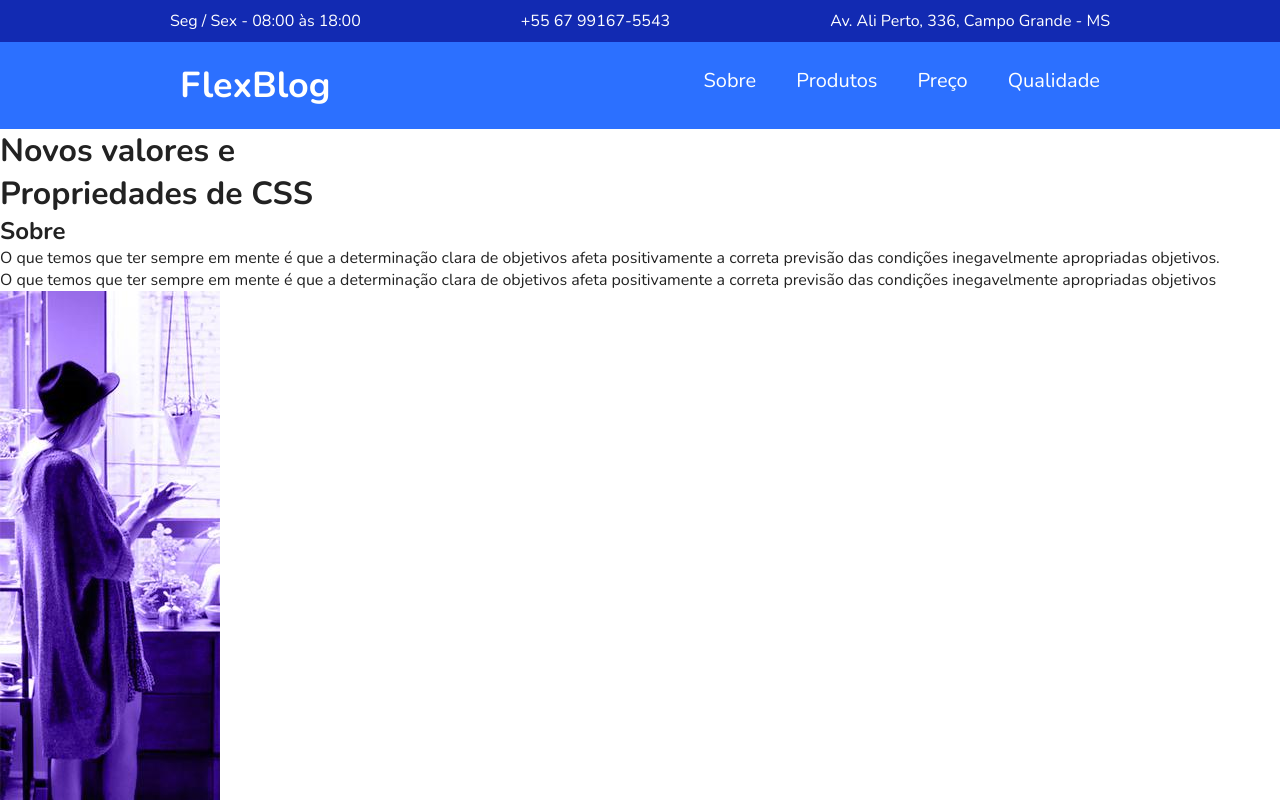
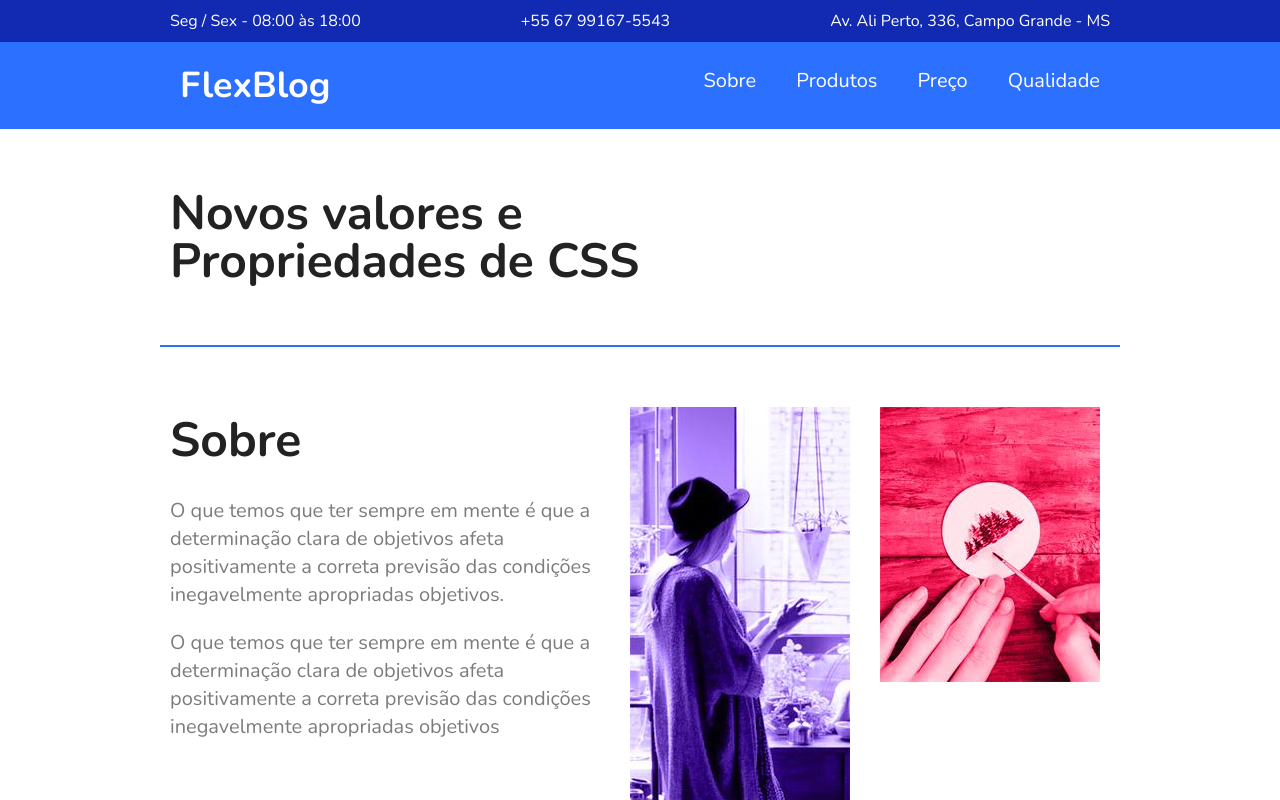
Before and after one commit to trichains/projeto-flexblog, a plain HTML site: page index.html in a window 1280 px wide. Shown: the top 800 px of the page. Drawn offline with nearby package versions, Linux system fonts and the light colour scheme.

Commit message:
css: section sobre

```diff
--- a/css/style.css
+++ b/css/style.css
@@ -88,3 +88,48 @@ img {
 .menu-nav a:hover {
   color: #122ab2;
 }
+
+/* INTRODUÇÃO */
+
+.introducao {
+  font-size: 3em;
+  line-height: 1;
+  max-width: 960px;
+  margin: 0 auto;
+  font-weight: bold;
+  padding: 60px 10px;
+}
+
+/* SOBRE */
+
+.sobre {
+  border-top: 2px solid #2c70ff;
+  border-bottom: 2px solid #2c70ff;
+  max-width: 960px;
+  margin: 0 auto;
+  padding: 60px 0;
+  display: flex;
+  flex-wrap: wrap;
+}
+
+.sobre-info {
+  flex: 2 1 300px;
+  margin: 0 10px;
+}
+
+.sobre-info h1 {
+  font-size: 3em;
+  margin-bottom: .5em;
+}
+
+.sobre-info p {
+  font-size: 1.25em;
+  line-height: 1.4;
+  margin-bottom: 1em;
+  color: #7c7c7c;
+}
+
+.sobre-img {
+  flex: 1 1 160px;
+  margin: 0px 10px;
+}
--- a/index.html
+++ b/index.html
@@ -57,10 +57,10 @@
           inegavelmente apropriadas objetivos
         </p>
       </div>
-      <div sobre-img>
+      <div class="sobre-img">
         <img src="img/sobre1.jpg" alt="Sobre 1" />
       </div>
-      <div sobre-img>
+      <div class="sobre-img">
         <img src="img/sobre2.jpg" alt="Sobre 2" />
       </div>
     </section>
```
